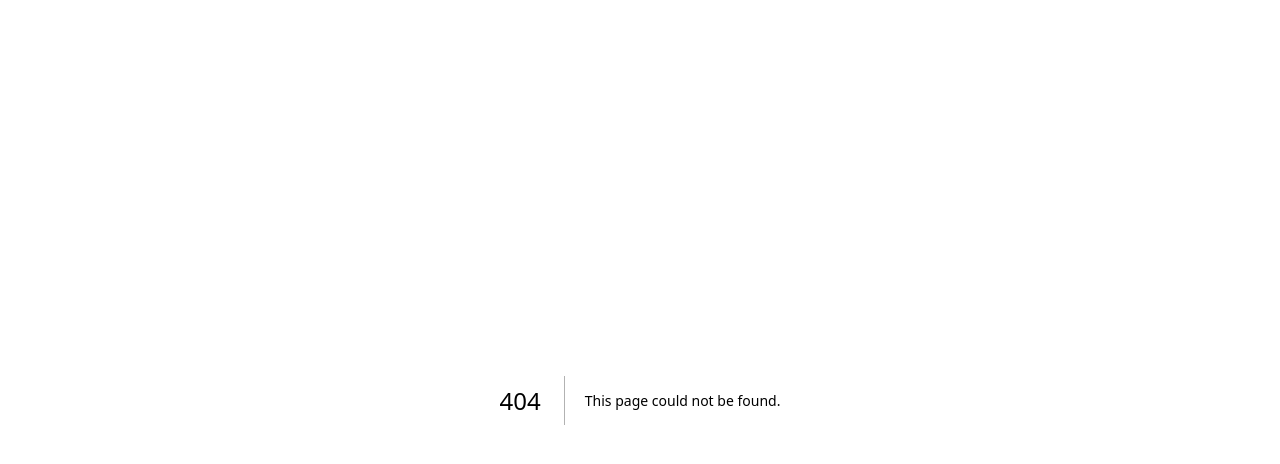
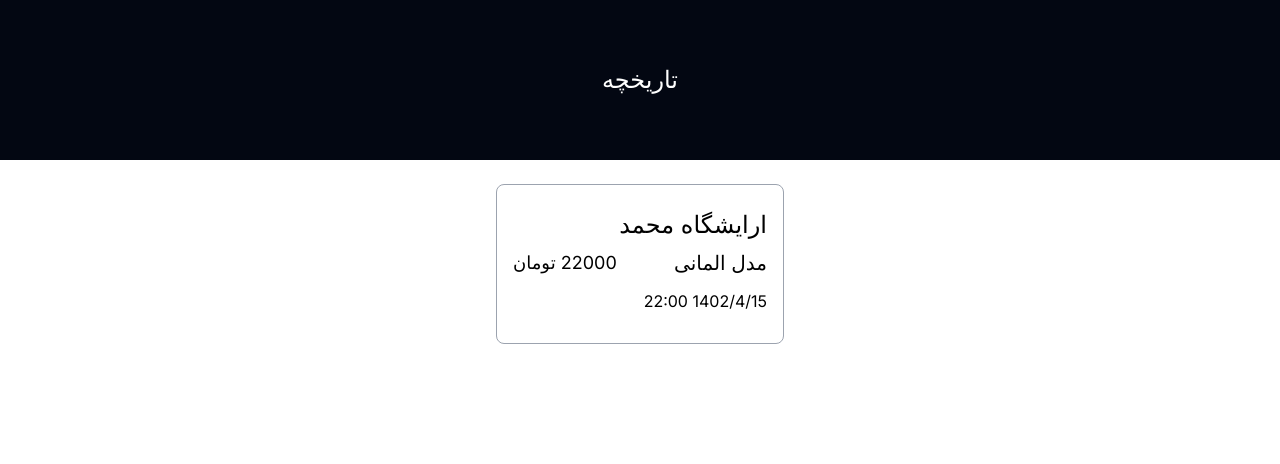
Before and after one commit to mohammad0x/nobat-frontend, a Next.js app: page /history in a window 1280 px wide. Before the commit this address had no page. Shown: the top 464 px of the page. Built offline with nearby package versions, Linux system fonts and the light colour scheme.

Commit message:
completed login & register & reserve

```diff
--- a/app/components/footer/page.js
+++ b/app/components/footer/page.js
@@ -1,5 +1,3 @@
-import {request} from "axios";
-
 export default function Footer() {
     return (
         <section className='fixed bottom-0 shadow-stone-600 w-full h-28 bg-gray-950 text-xl text-center flex justify-center items-center text-gray-400'>
--- /dev/null
+++ b/app/history/page.js
@@ -0,0 +1,34 @@
+export default function History() {
+    return (
+        <html lang="en">
+            <head>
+                <meta charSet="UTF-8"/>
+                <meta name="viewport"
+                      content="width=device-width, user-scalable=no, initial-scale=1.0, maximum-scale=1.0, minimum-scale=1.0"/>
+                <meta content="ie=edge"/>
+                <title> Document < /title>
+            </head>
+            <body dir='rtl'>
+                <header className='h-40 bg-gray-950 text-center flex justify-center items-center'>
+                    <h1 className='text-white text-2xl'>تاریخچه</h1>
+                </header>
+                <section className='h-screen w-screen mt-6 flex flex-col items-center'>
+                    <Customer />
+                </section>
+            </body>
+        </html>
+    )
+}
+
+function Customer() {
+    return (
+        <div className='w-72 h-40 border border-gray-400 rounded-lg px-4 py-6'>
+            <h1 className='text-2xl'>ارایشگاه محمد</h1>
+            <div className='flex mt-2 items-center justify-between'>
+                <h2 className='text-xl'>مدل المانی</h2>
+                <h3 className='text-lg'>22000 تومان</h3>
+            </div>
+            <h3 className='mt-3'>1402/4/15 22:00</h3>
+        </div>
+    )
+}
```
Also changed, not shown: app/login/page.js, app/register/page.js.
